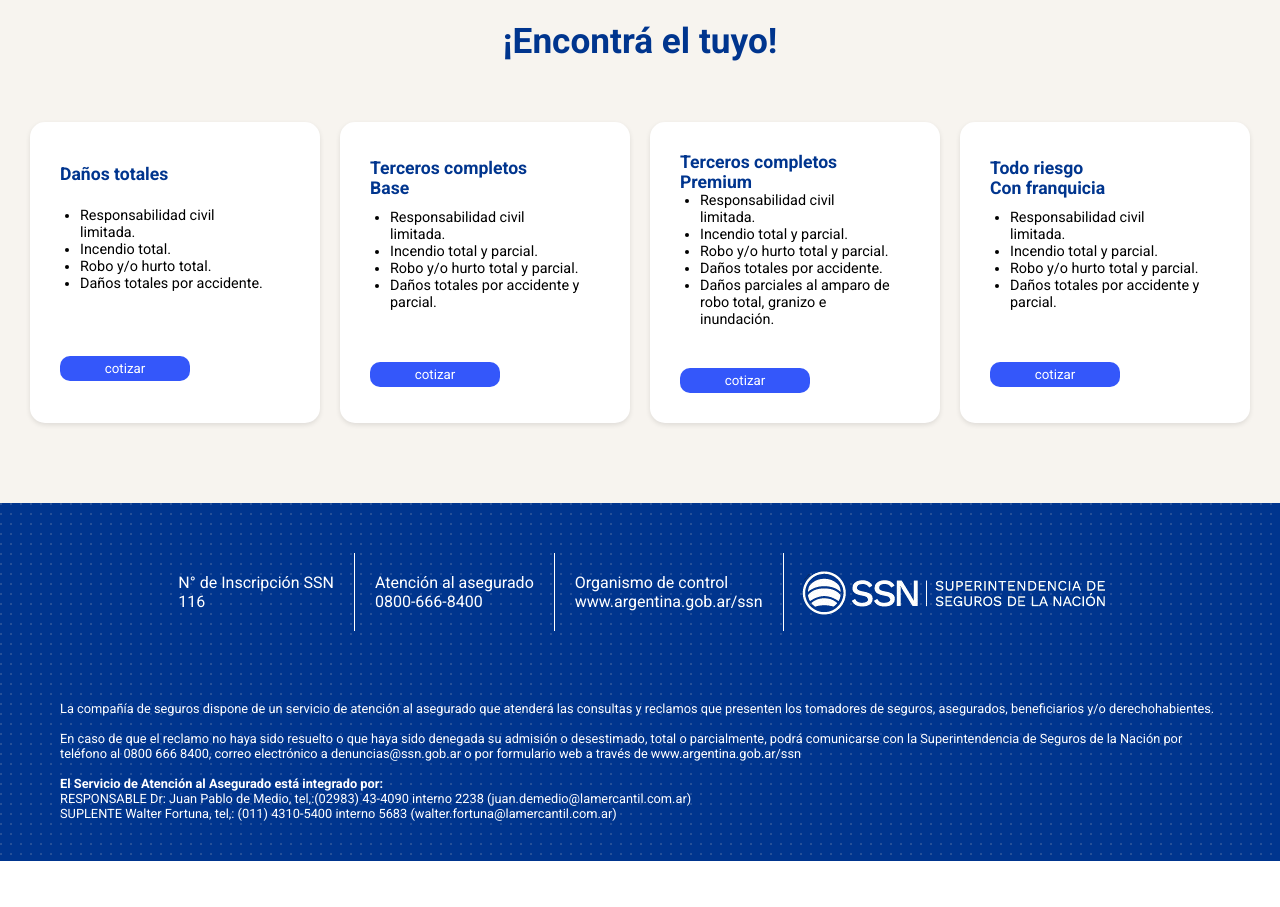
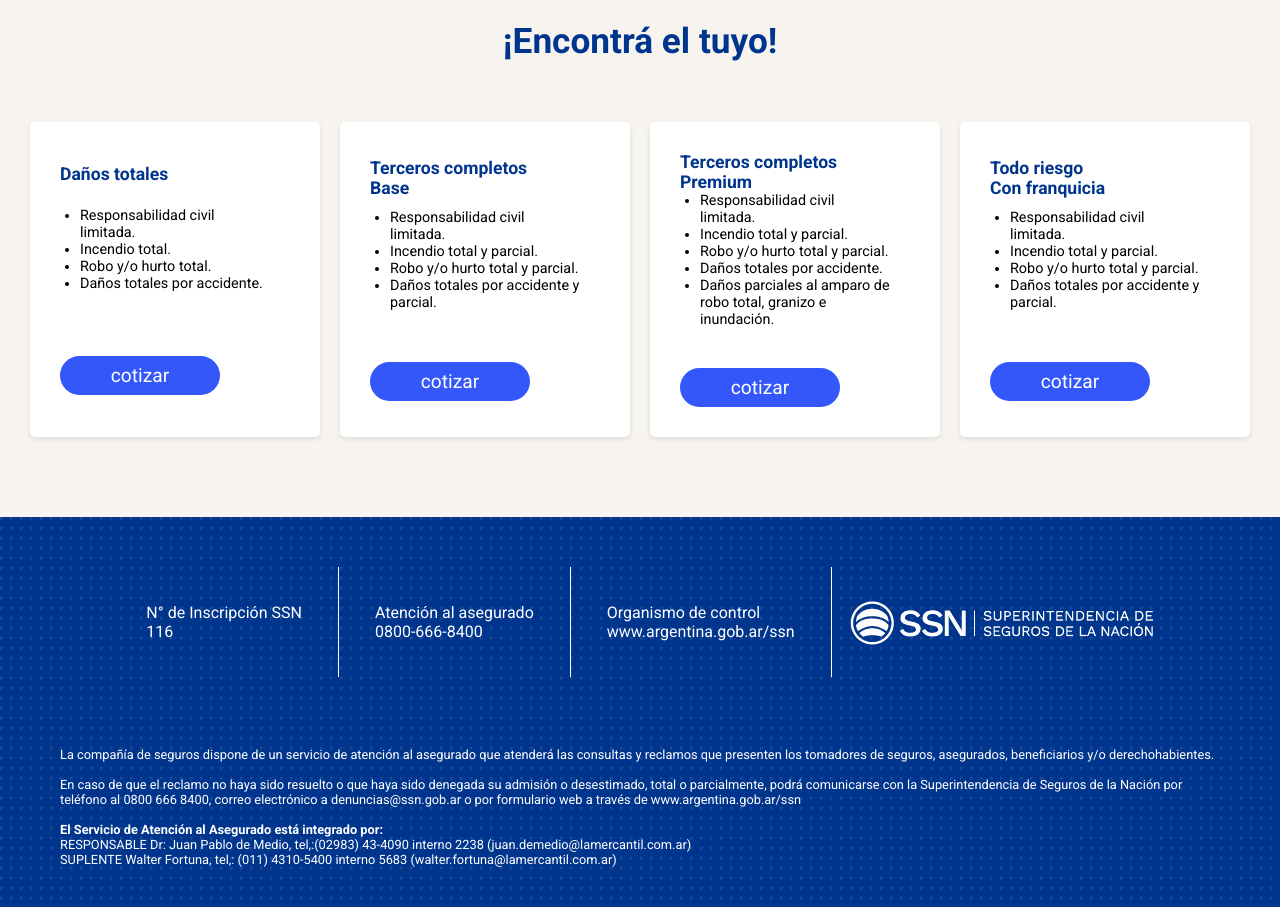
Before and after one commit to zekecabre6/landingmaquetado, a plain HTML site: page index.html in a window 1280 px wide. Shown: the part 1320-2227 px from the top of the page. Before the commit the page ends 2181 px from the top, so only its background shows below. Drawn offline with Linux system fonts and the light colour scheme.

Commit message:
responsive1

```diff
--- a/style.css
+++ b/style.css
@@ -212,7 +212,7 @@
   height: 15.625rem;
   height: auto;
   max-width: 14.375rem;
-  border-radius: 0.938rem;
+  border-radius: 0.3rem;
   box-shadow: 0 2px 5px rgba(0, 0, 0, 0.1);
 }
 
@@ -221,9 +221,10 @@
   background-color: #3457fa;
   border: none;
   color: white;
-  padding: 0.313rem ;
-  border-radius: 0.625rem;
-  max-width: 8.125rem;
+  padding: 0.5rem ;
+  border-radius: 2rem;
+  width:   10rem;
+  font-size: 1.2rem;
 }
 
 .flex ul {
@@ -244,13 +245,16 @@ footer {
   background-color: #00358e;
   color: white;
   background-image: radial-gradient(
-    circle at 1px 1px,
+    circle at top left,
     rgba(189, 189, 189, 0.2) 1px,
-    transparent 1px
+    transparent 4px
   );
-  background-size: 0.625rem 0.625rem;
+  background-size: 10px 10px;
+  background-position: 0 ;
+  backdrop-filter: blur(99px);
   position: relative;
 }
+
 
 .footer {
   display: flex;
@@ -262,7 +266,7 @@ footer {
 .footer div {
   border-right: 1px solid white;
   margin: 3.125rem 0;
-  padding: 1.25rem;
+  padding: 2.25rem;
 }
 
 .footer div li {
@@ -356,7 +360,6 @@ footer {
     border-right: none;
     margin: 0px;
     border-bottom: 1px solid white;
-    padding-left: 0;
     width: 15.625rem;
     align-items: center;
     justify-content: center;
@@ -457,7 +460,7 @@ footer {
     border-right: none;
     margin: 0px;
     border-bottom: 1px solid white;
-    padding-left: 0;
+
     width: 12.5rem;
     align-items: center;
     justify-content: center;
@@ -475,7 +478,8 @@ footer {
     margin: 0px !important;
   }
 }
-@media (max-width: 500px) {
+
+@media (max-width: 320px) {
   html {
     font-size: 4vw;
  }
```
